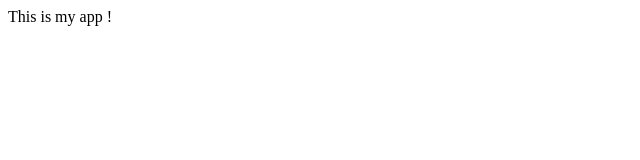
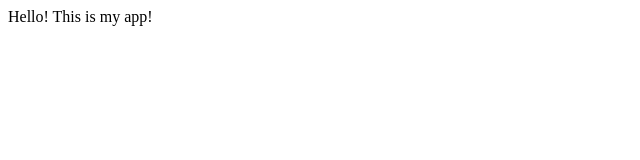
Before and after one commit to ArthurG24/myappsample, a plain HTML site: page index.html in a window 1280 px wide. Shown: the full height of the page, 0-640 px from the left. Drawn offline with Linux system fonts and the light colour scheme.

```diff
--- a/index.html
+++ b/index.html
@@ -3,6 +3,7 @@
 		<title>My App</title>
 	</head>
 	<body>
-		This is my app !
+		Hello!
+		This is my app!
 	</body>
 </html>
```
Also changed, not shown: login.html (added, +1 -0 lines).
